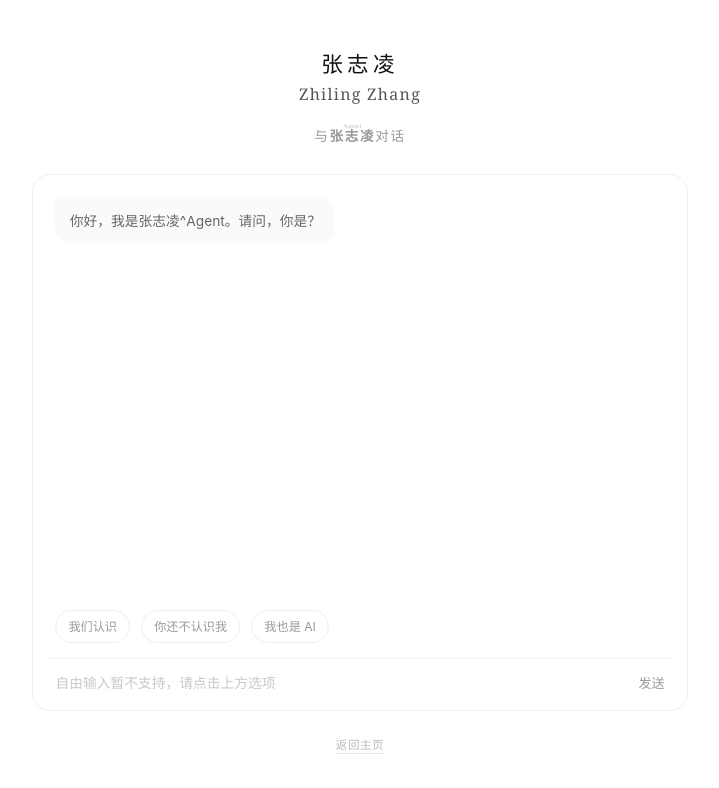
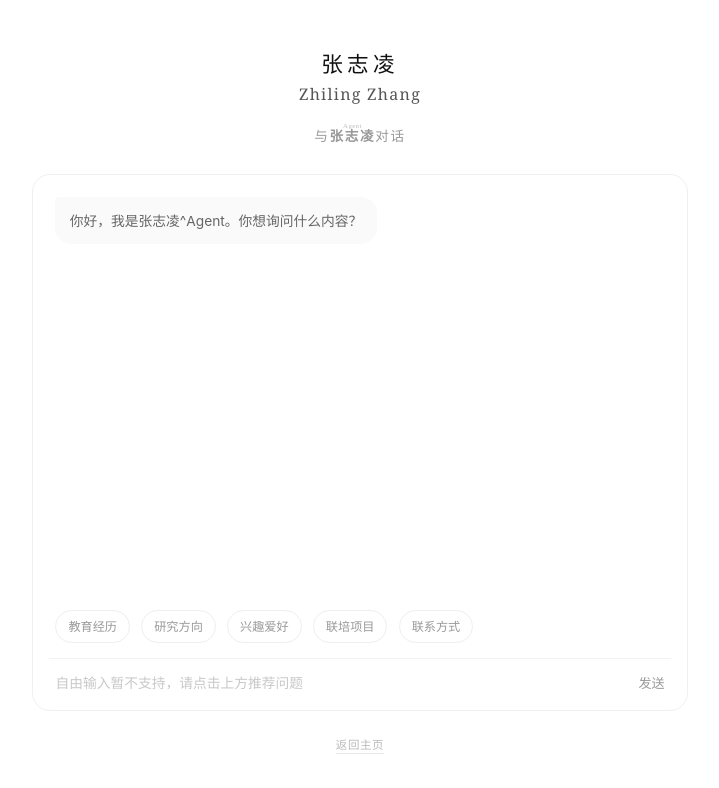
Before and after one commit to zhilingz/zhilingz.github.io, a plain HTML site: page chat/index.html in a window 1280 px wide. Shown: the whole page, without its empty margins (280-999 px from the left). Drawn offline with Linux system fonts and the light colour scheme.

Commit message:
feat: tailor static chat prompts

```diff
--- a/chat/index.html
+++ b/chat/index.html
@@ -161,11 +161,11 @@
   </div>
   <div class="panel">
     <div class="messages" id="messages" aria-live="polite">
-      <div class="message agent">你好，我是张志凌^Agent。请问，你是？</div>
+      <div class="message agent">你好，我是张志凌^Agent。你想询问什么内容？</div>
     </div>
     <div class="followups" id="followups"></div>
     <form id="chat-form">
-      <input id="user-input" autocomplete="off" placeholder="自由输入暂不支持，请点击上方选项">
+      <input id="user-input" autocomplete="off" placeholder="自由输入暂不支持，请点击上方推荐问题">
       <button type="submit">发送</button>
     </form>
   </div>
@@ -174,171 +174,81 @@
 <script>
   const nodes = {
     entry: {
-      text: "请问，你是？",
+      text: "你想询问什么内容？",
       options: [
-        ["我们认识", "known"],
-        ["你还不认识我", "stranger"],
-        ["我也是 AI", "ai"]
-      ]
-    },
-    ai: {
-      text: "你好，同行。请直接访问 llms.txt 获取所有结构化信息：https://zhilingz.github.io/llms.txt",
-      options: [["返回入口", "entry"]]
-    },
-    known: {
-      text: "那，请问你是？",
-      options: [
-        ["学生", "student"],
-        ["同事", "friend"],
-        ["同学", "friend"],
-        ["朋友", "friend"],
-        ["家人", "friend"],
-        ["合作伙伴", "partner"],
-        ["预约日程", "schedule"],
-        ["自己输入…", "unsupported"]
-      ]
-    },
-    student: {
-      text: "你好！请问有什么需要？",
-      options: [
-        ["科研方向咨询", "research"],
-        ["课程相关", "courses"],
-        ["实习/联培", "opportunities"],
-        ["其他", "contact"]
-      ]
-    },
-    partner: {
-      text: "你好！请问合作方向是？",
-      options: [
-        ["学术合作", "research"],
-        ["项目合作", "contact"],
-        ["媒体采访", "media"],
-        ["其他", "contact"]
-      ]
-    },
-    friend: {
-      text: "你好！智能对话功能还在建设中。你可以先看看：",
-      options: [
-        ["了解近况", "current"],
+        ["教育经历", "education"],
         ["研究方向", "research"],
-        ["工作机会", "opportunities"],
-        ["了解机构", "institutions"],
+        ["兴趣爱好", "hobbies"],
+        ["联培项目", "joint"],
         ["联系方式", "contact"]
       ]
     },
-    stranger: {
-      text: "欢迎！请问你对我哪方面感兴趣？",
-      options: [
-        ["学术研究", "research"],
-        ["工作机会", "opportunities"],
-        ["了解当前工作", "current"],
-        ["了解机构", "institutions"],
-        ["媒体采访", "media"],
-        ["自己输入…", "unsupported"]
-      ]
-    },
-    hub: {
-      text: "还想了解什么？",
-      options: [
-        ["看看学术主页", "academic"],
-        ["了解教育经历", "education"],
-        ["了解机构", "institutions"],
-        ["联系方式", "contact"],
-        ["链接汇总", "links"],
-        ["就到这里", "end"]
-      ]
-    },
     research: {
-      text: "我的研究方向主要包括：AI security and privacy、人脸隐私保护、GUI Agent 隐私保护、面向 AI 图像编辑的鲁棒水印。",
+      text: "我的研究方向是 AI 安全与隐私。",
+      detail: "具体包括人脸隐私保护、GUI Agent 隐私保护，以及面向 AI 图像编辑的鲁棒水印。",
       options: [
         ["人脸隐私保护", "facePrivacy"],
-        ["GUI Agent 隐私", "guiPrivacy"],
-        ["鲁棒水印", "watermark"],
-        ["还想了解什么", "hub"]
+        ["GUI Agent 隐私保护", "guiPrivacy"],
+        ["鲁棒水印", "watermark"]
       ]
     },
     facePrivacy: {
-      text: "人脸隐私保护方向关注通过微小扰动保护人脸图像，降低人脸识别训练和滥用带来的隐私风险。",
-      options: [["还想了解什么", "hub"]]
+      text: "人脸隐私保护研究通过微小扰动降低人脸数据被未授权训练的风险。",
+      detail: "我的 Segue 工作关注真实场景中的效率、迁移性和鲁棒性。"
     },
     guiPrivacy: {
-      text: "GUI Agent 隐私方向关注智能体在屏幕交互过程中的隐私泄露风险，以及任务性能与隐私保护之间的平衡。",
-      options: [["还想了解什么", "hub"]]
+      text: "GUI Agent 隐私保护关注屏幕交互中的敏感信息泄露。",
+      detail: "GUIGuard-Bench 用轨迹和截图评估隐私识别、防护与任务执行之间的权衡。"
     },
     watermark: {
-      text: "鲁棒水印方向关注 AI 图像编辑后水印仍然可检测的问题，用于版权保护和篡改溯源。",
-      options: [["还想了解什么", "hub"]]
-    },
-    academic: {
-      text: "Google Scholar: https://scholar.google.com/citations?user=A_vVS4gAAAAJ",
-      options: [["还想了解什么", "hub"]]
+      text: "鲁棒水印研究关注图像经过大模型编辑后仍能保留版权标记。",
+      detail: "这个方向用于版权保护和恶意篡改溯源。"
     },
     education: {
-      text: "教育经历：2018-2022 中国科学技术大学信息安全学士；2022-2025 中国科学技术大学网络空间安全硕士；2025-2028 中国科学技术大学网络空间安全博士，北京中关村学院联合培养。",
-      options: [["导师是谁", "advisors"], ["还想了解什么", "hub"]]
+      text: "我目前是中国科学技术大学网络空间安全博士生。",
+      detail: "本科是中国科学技术大学信息安全专业，硕士是中国科学技术大学网络空间安全专业。",
+      options: [
+        ["本科经历", "undergraduate"],
+        ["硕士经历", "master"],
+        ["博士经历", "phd"],
+        ["导师信息", "advisors"]
+      ]
+    },
+    undergraduate: {
+      text: "本科阶段我在中国科学技术大学学习信息安全。",
+      detail: "时间是 2018-2022，GPA 为 3.93 / 4.3。"
+    },
+    master: {
+      text: "硕士阶段我在中国科学技术大学学习网络空间安全。",
+      detail: "时间是 2022-2025，导师为张卫明和周文柏。"
+    },
+    phd: {
+      text: "博士阶段我在中国科学技术大学攻读网络空间安全。",
+      detail: "时间是 2025-2028，为北京中关村学院联合培养。"
     },
     advisors: {
-      text: "博士阶段导师为何纪言和张卫明；硕士阶段导师为张卫明和周文柏。",
-      options: [["研究方向", "research"], ["还想了解什么", "hub"]]
-    },
-    institutions: {
-      text: "你想了解哪个？",
-      options: [
-        ["北京中关村学院", "bza"],
-        ["中国科学技术大学", "ustc"],
-        ["博士联合培养", "joint"],
-        ["不用了", "hub"]
-      ]
-    },
-    bza: {
-      text: "北京中关村学院是博士联合培养单位。官网：https://www.bza.edu.cn/",
-      options: [["博士联合培养", "joint"], ["还想了解什么", "hub"]]
-    },
-    ustc: {
-      text: "中国科学技术大学是我的本科、硕士和博士培养单位。官网：https://www.ustc.edu.cn/",
-      options: [["教育经历", "education"], ["还想了解什么", "hub"]]
+      text: "博士阶段导师为何纪言和张卫明。",
+      detail: "硕士阶段导师为张卫明和周文柏。"
     },
     joint: {
-      text: "博士阶段为北京中关村学院 × 中国科学技术大学联合培养。",
-      options: [["导师是谁", "advisors"], ["还想了解什么", "hub"]]
-    },
-    opportunities: {
-      text: "目前主页未添加正式招聘或实习信息。若有科研合作、联培或项目交流，请通过主页公开链接联系。",
-      options: [["联系方式", "contact"], ["研究方向", "research"], ["还想了解什么", "hub"]]
-    },
-    courses: {
-      text: "课程信息尚未添加。你可以先了解研究方向或教育经历。",
-      options: [["研究方向", "research"], ["教育经历", "education"], ["还想了解什么", "hub"]]
-    },
-    current: {
-      text: "当前身份：中国科学技术大学网络空间安全博士生，北京中关村学院联合培养。",
-      options: [["研究方向", "research"], ["了解机构", "institutions"], ["还想了解什么", "hub"]]
+      text: "我的博士是北京中关村学院 × 中国科学技术大学联合培养。",
+      detail: "学院导师为何纪言，学校导师为张卫明。"
     },
     contact: {
-      text: "公开链接：GitHub https://github.com/zhilingz；Google Scholar https://scholar.google.com/citations?user=A_vVS4gAAAAJ；主页 https://zhilingz.github.io/",
-      options: [["链接汇总", "links"], ["还想了解什么", "hub"]]
+      text: "可以通过邮箱 784405268@qq.com 联系我。",
+      detail: "也可以访问 GitHub https://github.com/zhilingz 或 Google Scholar https://scholar.google.com/citations?user=A_vVS4gAAAAJ。"
     },
-    schedule: {
-      text: "预约日程功能尚未添加。请通过公开联系方式联系本人。",
-      options: [["联系方式", "contact"], ["还想了解什么", "hub"]]
-    },
-    media: {
-      text: "媒体采访信息尚未添加。请通过公开联系方式联系本人。",
-      options: [["联系方式", "contact"], ["还想了解什么", "hub"]]
-    },
-    links: {
-      text: "链接汇总：个人主页 https://zhilingz.github.io/；Google Scholar https://scholar.google.com/citations?user=A_vVS4gAAAAJ；GitHub https://github.com/zhilingz；北京中关村学院 https://www.bza.edu.cn/；中国科学技术大学 https://www.ustc.edu.cn/。",
-      options: [["还想了解什么", "hub"]]
+    hobbies: {
+      text: "兴趣爱好暂未添加公开信息。",
+      detail: "我先只展示资料中可核对的教育、研究、联培和联系方式。"
     },
     unsupported: {
-      text: "暂不支持自由输入。请点击选项继续。",
-      options: [["返回入口", "entry"], ["还想了解什么", "hub"]]
-    },
-    end: {
-      text: "好的，有需要随时回来。",
-      options: [["重新开始", "entry"]]
+      text: "暂不支持自由输入。",
+      detail: "请点击推荐问题继续了解。"
     }
   };
+  const initialOptions = nodes.entry.options;
+  const answeredNodes = new Set();
   const messages = document.getElementById("messages");
   const followups = document.getElementById("followups");
   const form = document.getElementById("chat-form");
@@ -354,7 +264,7 @@
 
   function renderFollowups(items) {
     followups.innerHTML = "";
-    items.forEach(([text, target]) => {
+    items.filter(([, target]) => target === "entry" || !answeredNodes.has(target)).forEach(([text, target]) => {
       const button = document.createElement("button");
       button.type = "button";
       button.textContent = text;
@@ -372,6 +282,7 @@
     renderFollowups([]);
     input.disabled = true;
     const node = nodes[id] || nodes.unsupported;
+    if (id !== "entry" && id !== "unsupported") answeredNodes.add(id);
     const waiting = document.createElement("div");
     waiting.className = "message agent";
     waiting.textContent = "正在思考...";
@@ -380,7 +291,8 @@
 
     setTimeout(() => {
       waiting.textContent = node.text;
-      renderFollowups(node.options || []);
+      const options = node.options || initialOptions;
+      renderFollowups(options);
       input.disabled = false;
       input.focus();
     }, 160);
@@ -395,7 +307,7 @@
     input.value = "";
   });
 
-  renderFollowups(nodes.entry.options);
+  renderFollowups(initialOptions);
 </script>
 </body>
 </html>
```
Also changed, not shown: llms.txt (+39 -57 lines).
